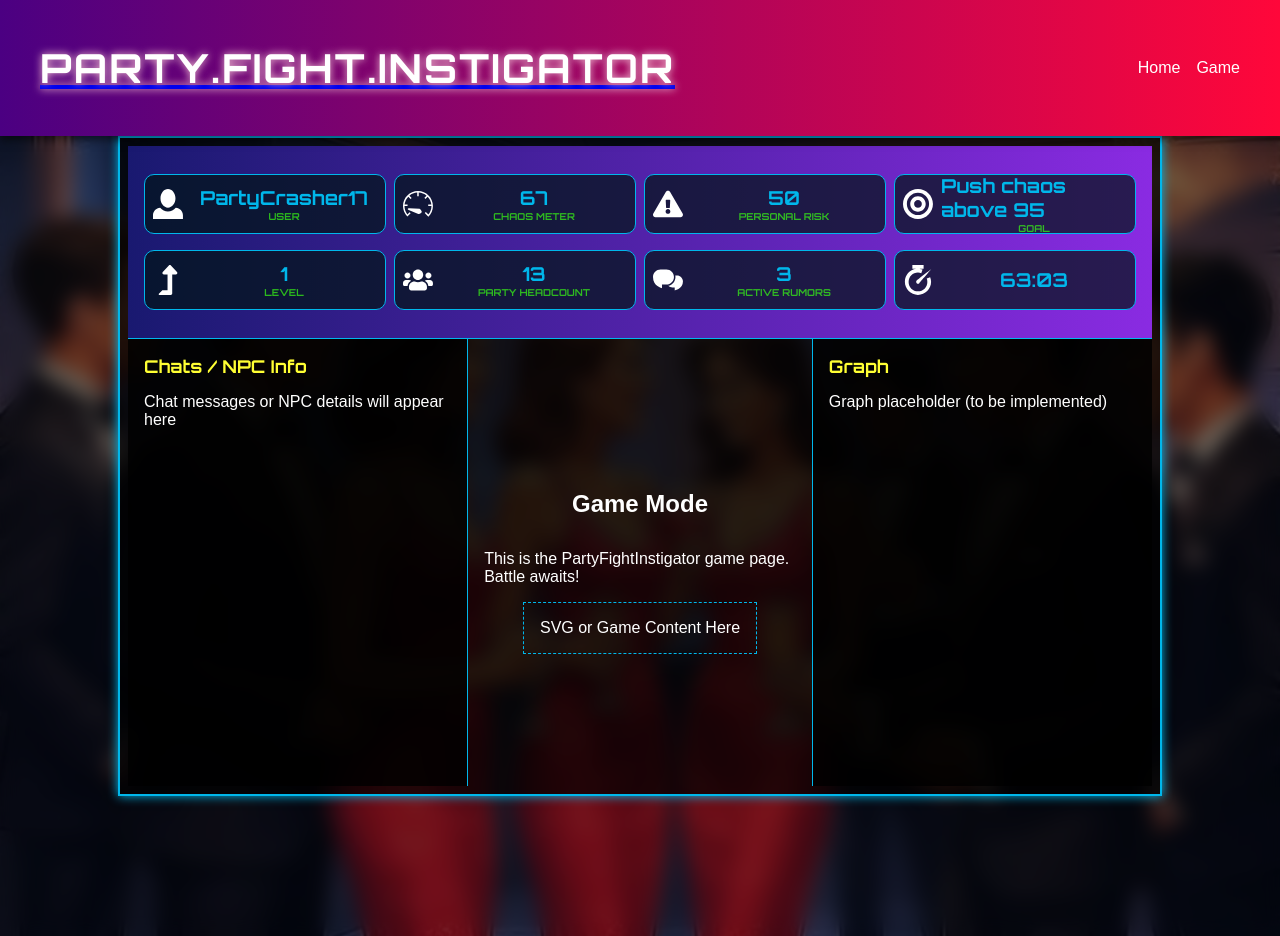
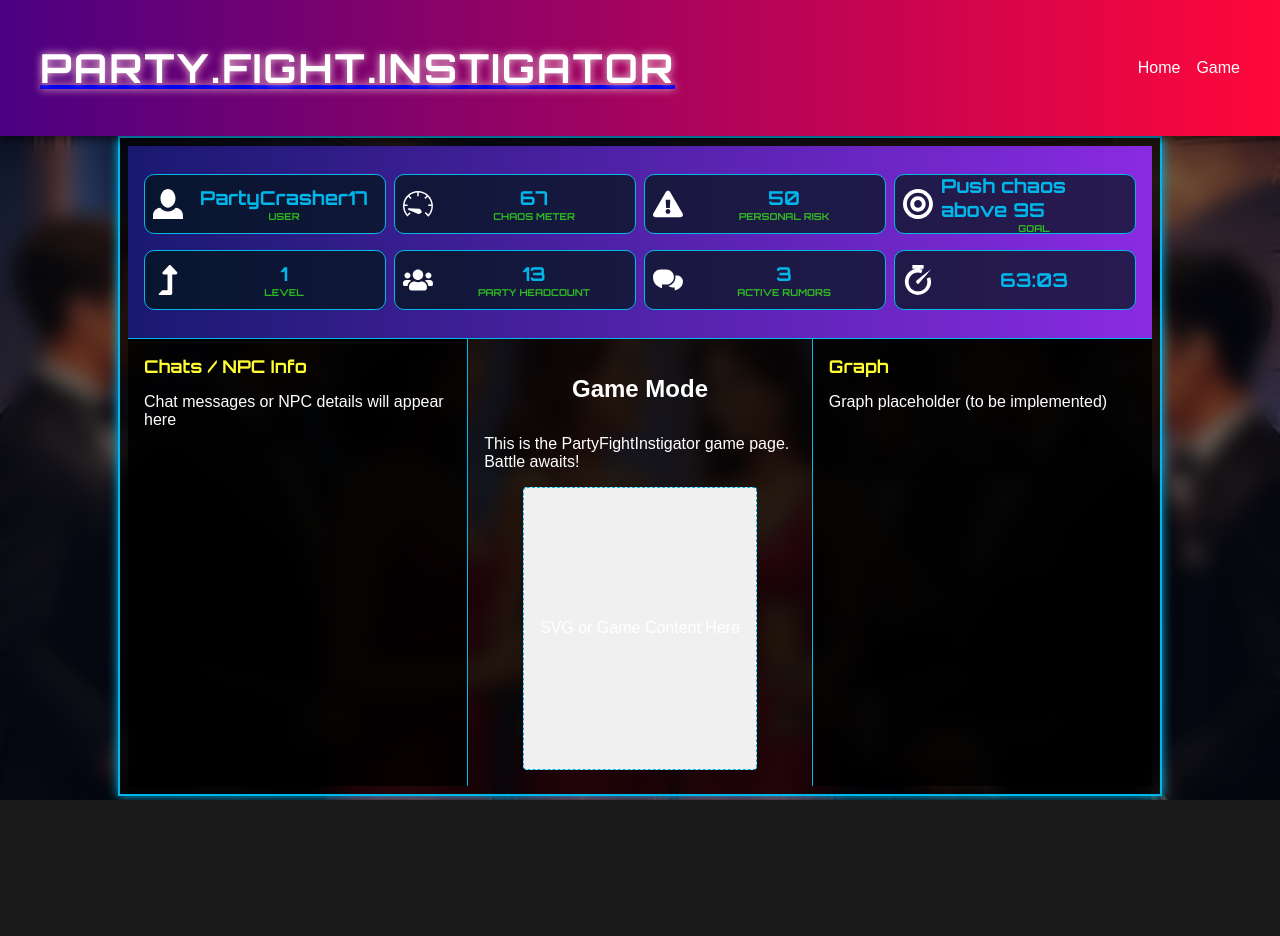
Before and after one commit to FedyaS/PartyFightInstigator, a React (Vite) app in the folder frontend/: page /game in a window 1280 px wide. After the commit the page ends 800 px from the top, so only its background shows below. Built offline with nearby package versions, Linux system fonts and the light colour scheme.

Commit message:
prevent scrolling

```diff
--- /dev/null
+++ b/frontend/src/components/GameLayout.css
@@ -0,0 +1,56 @@
+.layout-container {
+  height: 100%;
+  width: 100%;
+  display: flex;
+  flex-direction: column;
+  overflow: hidden;
+}
+
+.status-bar {
+  padding: 1rem;
+  background-color: #f5f5f5;
+  border-bottom: 1px solid #ddd;
+}
+
+.layout-main {
+  flex: 1;
+  display: flex;
+  overflow: hidden;
+}
+
+.sidebar {
+  width: 250px;
+  padding: 1rem;
+  background-color: #f9f9f9;
+  border-right: 1px solid #ddd;
+  overflow-y: auto;
+}
+
+.content-area {
+  flex: 1;
+  padding: 1rem;
+  overflow-y: auto;
+  overflow-x: hidden;
+}
+
+.graph-section {
+  width: 300px;
+  padding: 1rem;
+  background-color: #f9f9f9;
+  border-left: 1px solid #ddd;
+  overflow-y: auto;
+}
+
+.sidebar-title, .graph-title {
+  margin-top: 0;
+  margin-bottom: 1rem;
+}
+
+.svg-placeholder {
+  height: 100%;
+  display: flex;
+  align-items: center;
+  justify-content: center;
+  background-color: #f0f0f0;
+  border-radius: 4px;
+}
--- a/frontend/src/components/GameLayout.jsx
+++ b/frontend/src/components/GameLayout.jsx
@@ -1,4 +1,5 @@
 import GameStats from './GameStats';
+import './GameLayout.css';
 
 function GameLayout({ children }) {
   return (
--- a/frontend/src/index.css
+++ b/frontend/src/index.css
@@ -2,10 +2,14 @@
 @import url('https://fonts.googleapis.com/css2?family=Orbitron:wght@700&display=swap');
 
 /* Global styles */
-body {
+html,
+body,
+#root {
+  height: 100%;
   margin: 0;
+  padding: 0;
+  overflow: hidden; /* Prevent scrolling on html and body */
   font-family: 'Arial', sans-serif;
-  padding: 0; /* Added to remove any default padding */
   background-color: #1a1a1a;
   color: #ffffff;
   min-height: 100vh;
```
